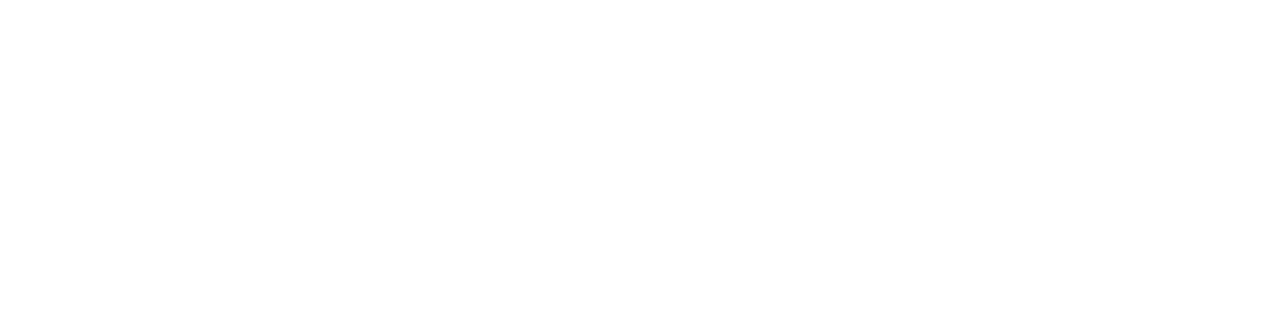
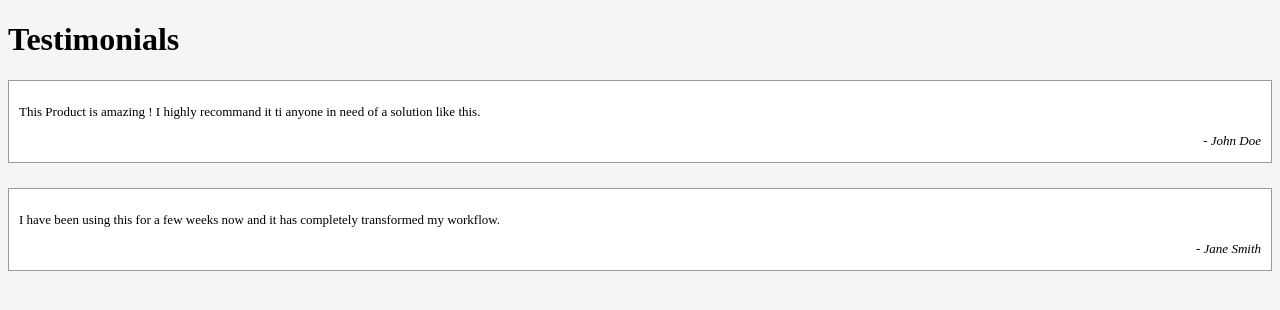
Before and after one commit to acciojob/testimonial-praveenbareth4261-cloud, a website: page main.html in a window 1280 px wide. Drawn offline with Linux system fonts and the light colour scheme.

Commit message:
created a submission

```diff
--- a/main.html
+++ b/main.html
@@ -8,6 +8,15 @@
 
 <body>
 	<!-- the entire body must be written by student -->
+	<h1>Testimonials</h1>
+	<div class="div1">
+		<p>This Product is amazing ! I highly recommand it ti anyone in need of a solution like this.</p>
+		<p class="author">- John Doe</p>
+	</div>
+	<div class="div2">
+		<p>I have been using this for a few weeks now and it has completely transformed my workflow.</p>
+		<p class="author">- Jane Smith</p>
+	</div>
     <script type="text/javascript" src="./script.js">
 </script>
 
--- a/styles.css
+++ b/styles.css
@@ -1 +1,23 @@
 /*  your css code here. If applicable */
+body{
+	background-color: #f5f5f5;
+}
+.div1,.div2{
+	background-color: white;
+	border: 1px solid #989c9b;
+	font-size: 13px;
+	padding-top:10px;
+	padding-left:10px;
+	padding-right:10px;
+}
+.div1{
+	margin-bottom: 25px;
+
+}
+.div2{
+
+}
+.author{
+	font-style: italic;
+	text-align: right;
+}
```
